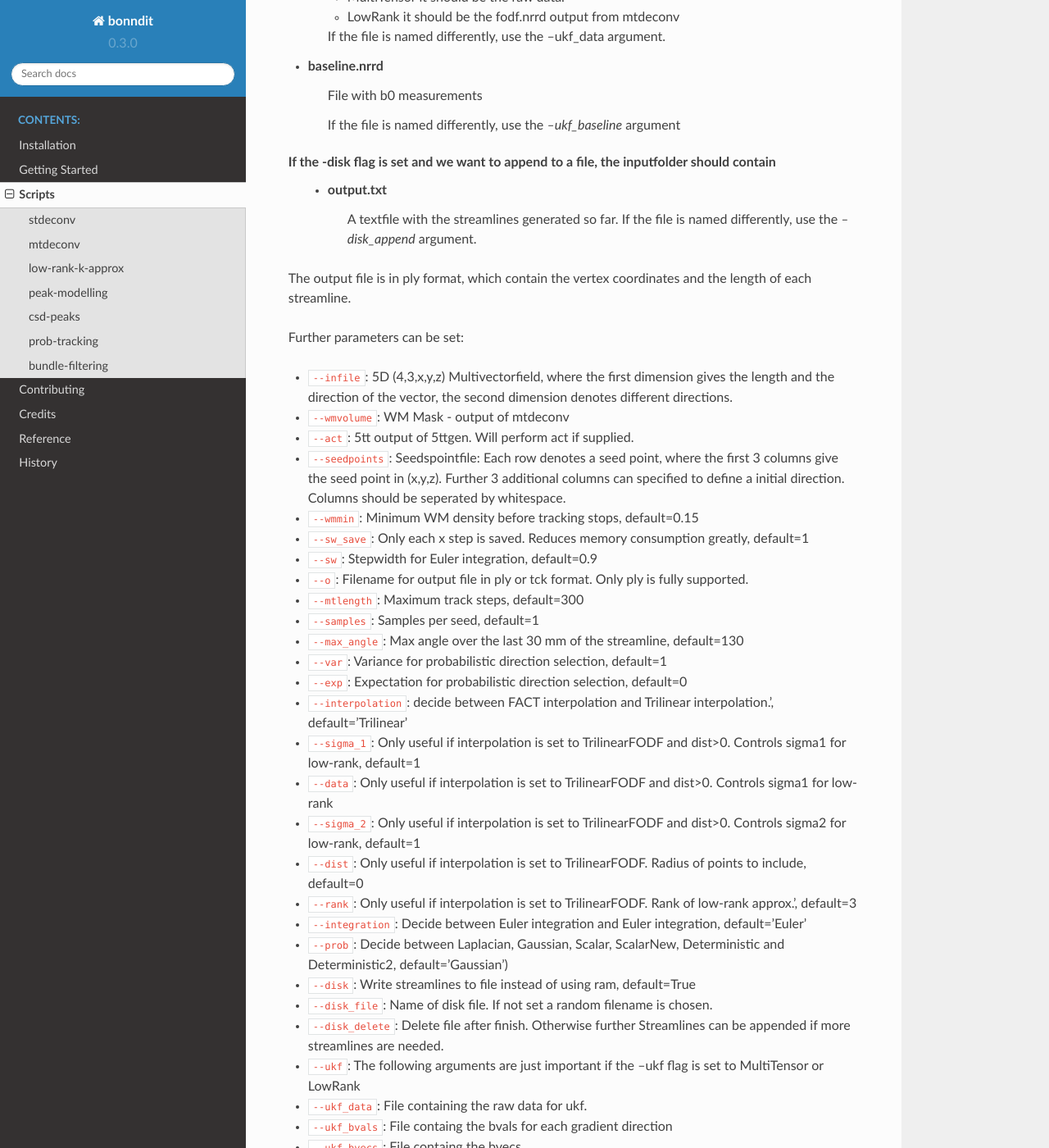
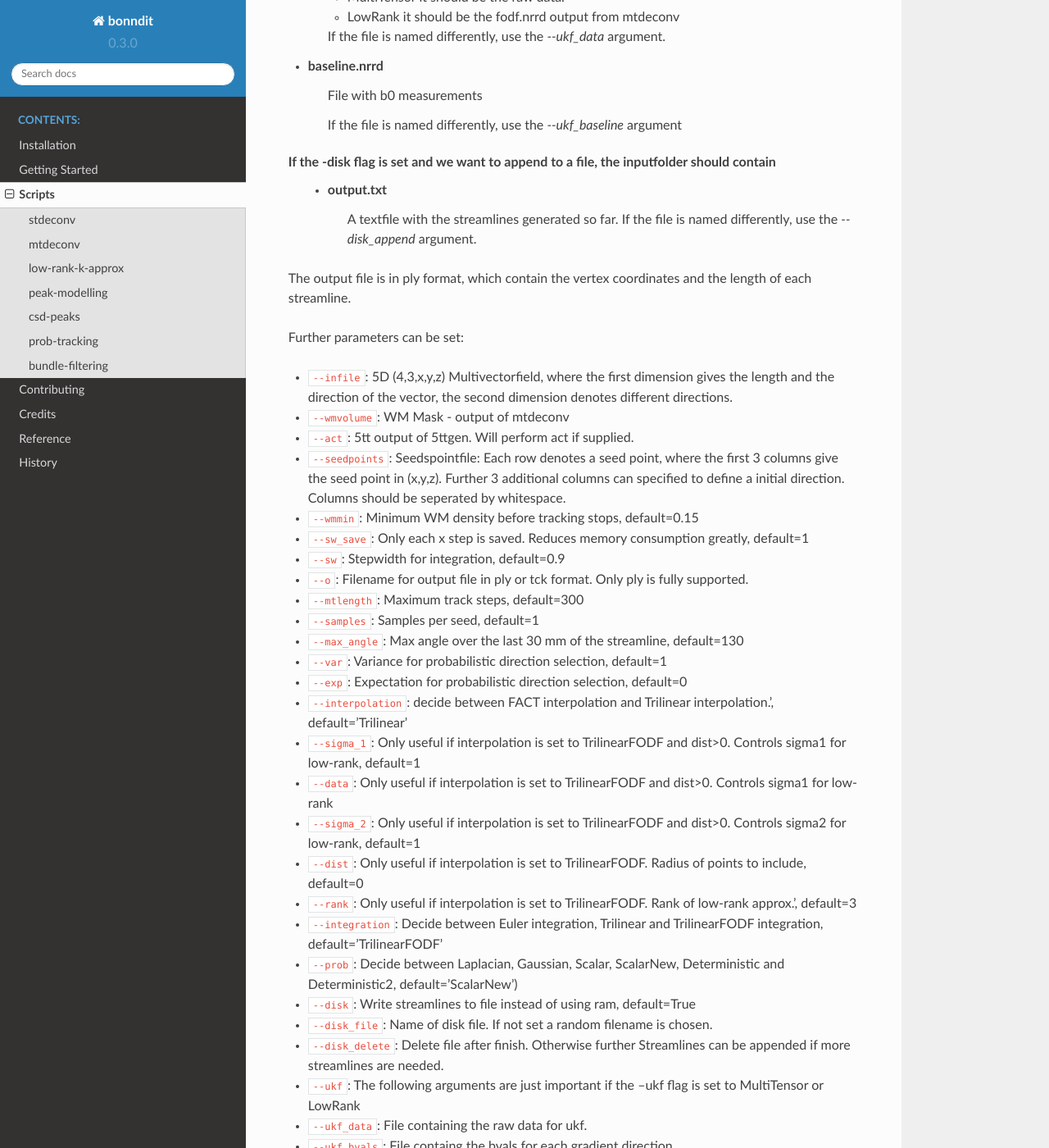
Before and after one commit to MedVisBonn/bonndit, a Sphinx documentation site: the page built from docs/scripts.rst, in a window 1280 px wide and 1400 px high, scrolled down 4279 px. Shown: the whole window at 82% size. Built offline with Sphinx 7.4.7 and the Read the Docs theme 2.0.0, drawn with Linux system fonts in a browser that asks for light colours; pages that are not in the unit, such as notebooks, are missing from menus; some of the changed text lies outside the part shown.

```diff
--- a/docs/scripts.rst
+++ b/docs/scripts.rst
@@ -143,48 +143,48 @@ If not further specified the input folder has to contain the following:
     unit direction of the vector, second dimension defines different directions
     and remaining dimensions diffine the coordinate.
 
-    If the file is named differently, use the `--infile` argument
+    If the file is named differently, use the `\--infile` argument
 
 - wmvolume.nrrd
     The white matter mask, which is an output of mtdeconv.
 
-    If the file is named differently, use the `--wmmask` argument
+    If the file is named differently, use the `\--wmmask` argument
 
 - seedpoint.pts
     The seed point file in world coordinates. First 3 dimensions of row give
     world coordinates. Additionally a initial direction can be set by appending
     3 columns to each row denoting the direction in (x,y,z) space.
 
-    If the file is named differently, use the `--seedpoint` argument.
+    If the file is named differently, use the `\--seedpoint` argument.
 
 If the -ukf flag is set, the input folder should also contain:
 
 - bvals
     A text file which contains the bvals for each gradient direction.
 
-    If the file is namend differenty, use the `--ukf_bvals` argument
+    If the file is namend differenty, use the `\--ukf_bvals` argument
 
 - bvecs
     A text file which contains all gradient directions in the format Ax3
-    If the file is named differently, use the `--ukf_bvecs` argument
+    If the file is named differently, use the `\--ukf_bvecs` argument
 - data.nrrd
-    The file with the data. If the `--ukfmethod` flag is set to
+    The file with the data. If the `\--ukfmethod` flag is set to
 
     - MultiTensor it should be the raw data.
 
     - LowRank it should be the fodf.nrrd output from mtdeconv
 
-    If the file is named differently, use the --ukf_data argument.
+    If the file is named differently, use the `\--ukf_data` argument.
 
 - baseline.nrrd
     File with b0 measurements
 
-    If the file is named differently, use the `--ukf_baseline` argument
+    If the file is named differently, use the `\--ukf_baseline` argument
 
 If the -disk flag is set and we want to append to a file, the inputfolder should contain
     - output.txt
         A textfile with the streamlines generated so far.
-        If the file is named differently, use the `--disk_append` argument.
+        If the file is named differently, use the `\--disk_append` argument.
 
 
 The output file is in ply format, which contain the vertex coordinates and the length of each streamline.
@@ -197,7 +197,7 @@ Further parameters can be set:
 * :code:`--seedpoints`: Seedspointfile: Each row denotes a seed point, where the first  3 columns give the seed point in (x,y,z). Further 3 additional columns can specified to define a initial direction. Columns should be seperated by whitespace.
 * :code:`--wmmin`: Minimum WM density before tracking stops, default=0.15
 * :code:`--sw_save`: Only each x step is saved. Reduces memory consumption greatly, default=1
-* :code:`--sw`: Stepwidth for Euler integration, default=0.9
+* :code:`--sw`: Stepwidth for integration, default=0.9
 * :code:`--o`: Filename for output file in ply or tck format. Only ply is fully supported.
 * :code:`--mtlength`: Maximum track steps, default=300
 * :code:`--samples`: Samples per seed, default=1
@@ -210,8 +210,8 @@ Further parameters can be set:
 * :code:`--sigma_2`: Only useful if interpolation is set to TrilinearFODF and dist>0. Controls sigma2 for low-rank, default=1
 * :code:`--dist`: Only useful if interpolation is set to TrilinearFODF. Radius of points to include, default=0
 * :code:`--rank`: Only useful if interpolation is set to TrilinearFODF. Rank of low-rank approx.', default=3
-* :code:`--integration`: Decide between Euler integration and Euler integration, default='Euler'
-* :code:`--prob`: Decide between Laplacian, Gaussian, Scalar, ScalarNew, Deterministic and Deterministic2, default='Gaussian')
+* :code:`--integration`: Decide between Euler integration, Trilinear and TrilinearFODF integration, default='TrilinearFODF'
+* :code:`--prob`: Decide between Laplacian, Gaussian, Scalar, ScalarNew, Deterministic and Deterministic2, default='ScalarNew')
 * :code:`--disk`: Write streamlines to file instead of using ram, default=True
 * :code:`--disk_file`: Name of disk file. If not set a random filename is chosen.
 * :code:`--disk_delete`: Delete file after finish. Otherwise further Streamlines can be appended if more streamlines are needed.
```
Also changed, not shown: docs/bonndit.deconv.rst (deleted, +0 -55 lines), docs/bonndit.rst (deleted, +0 -20 lines), docs/bonndit.utils.rst (deleted, +0 -78 lines), docs/gettingstarted.rst (+7 -3 lines), 1 other file.
